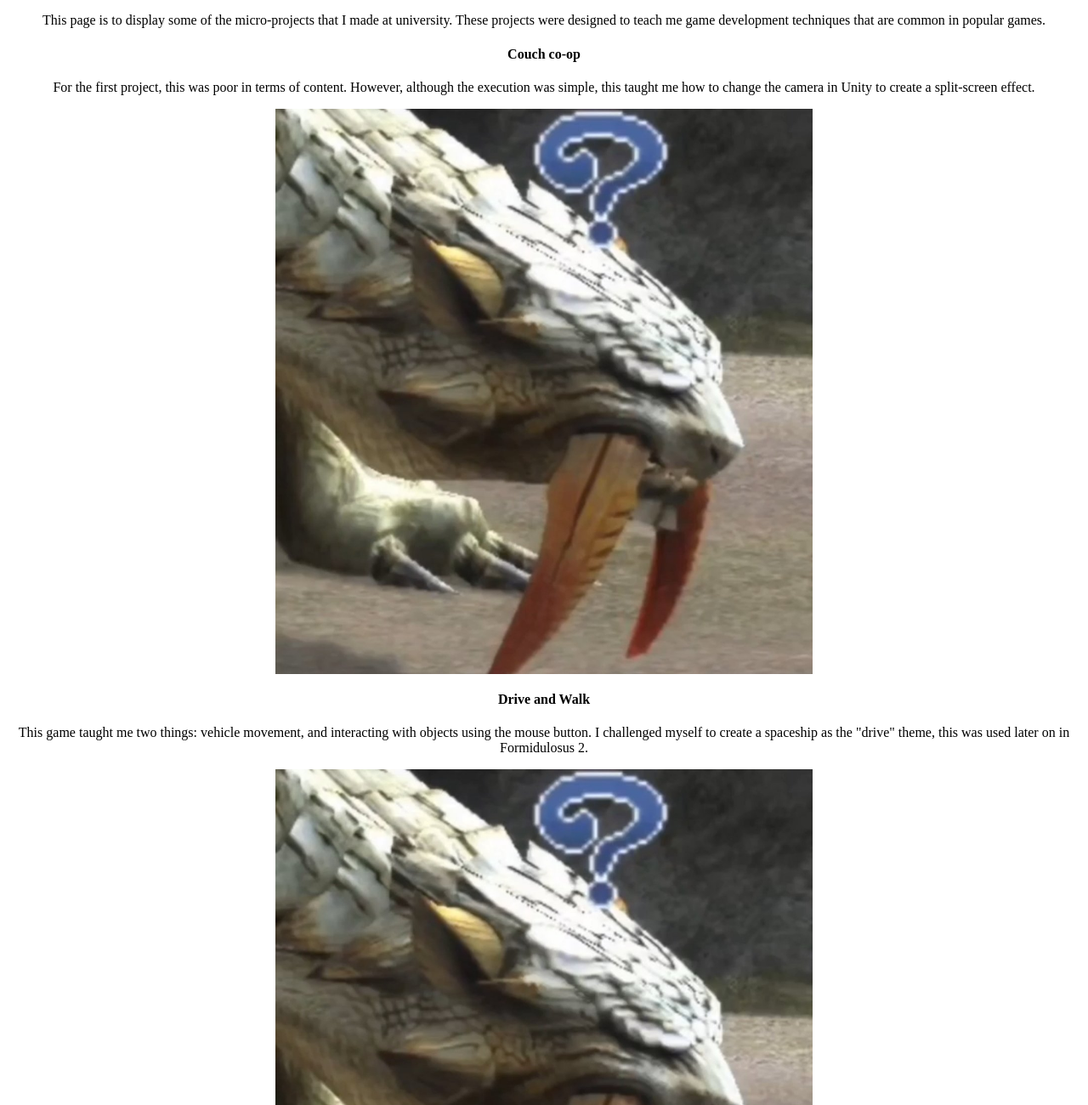
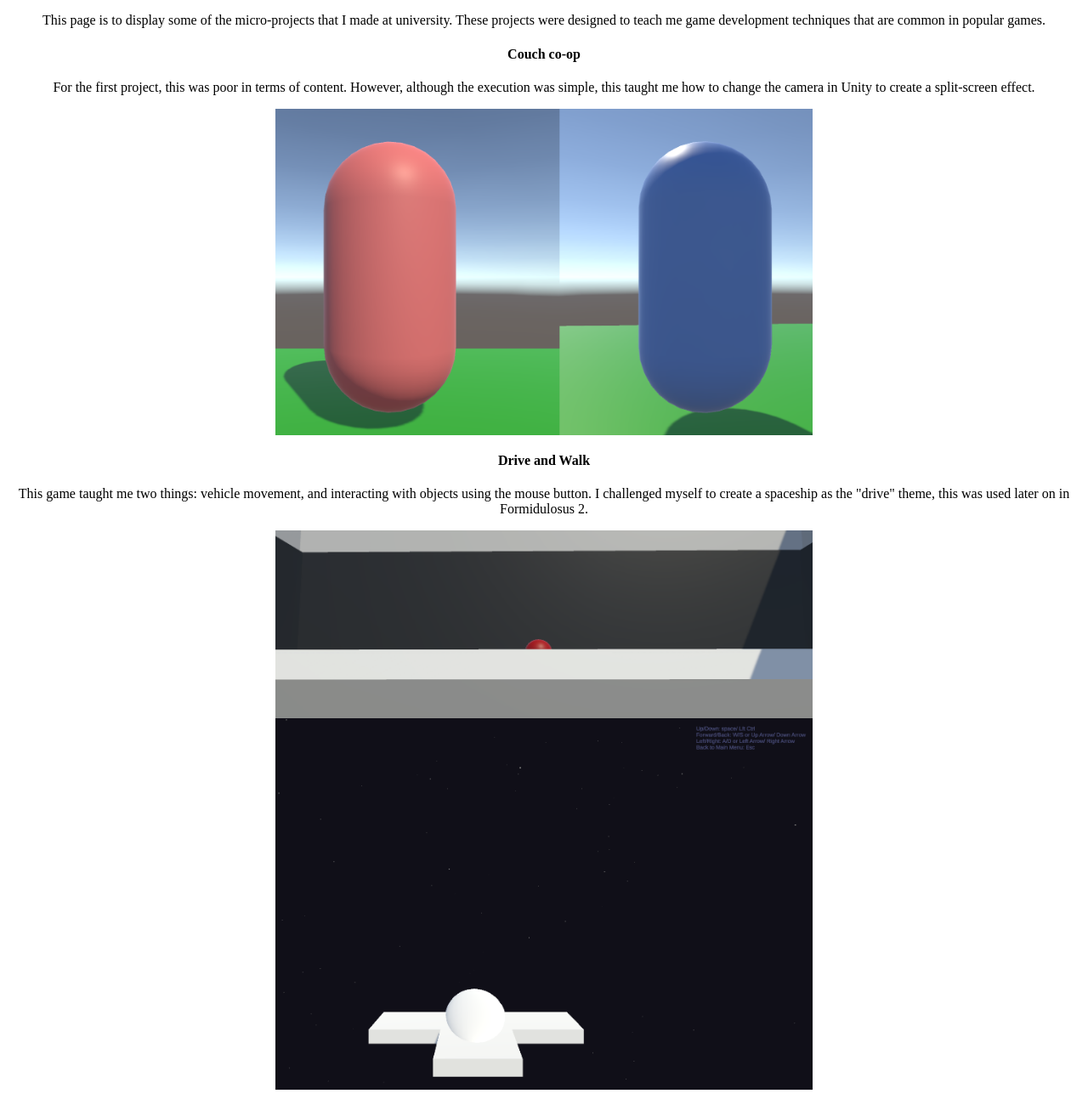
Before and after one commit to ApexOuroboros/ApexOuroboros.github.io, a plain HTML site: page Uni.html in a window 1280 px wide. Shown: the part 180-1480 px from the top of the page at 85% size. Drawn offline with Linux system fonts and the light colour scheme.

Commit message:
test image sizes

```diff
--- a/Uni.html
+++ b/Uni.html
@@ -147,14 +147,15 @@
     <p>This page is to display some of the micro-projects that I made at university. These projects were designed to teach me game development techniques that are common in popular games.</p>
     <h4 style="text-align: center;">Couch co-op</h4>
     <p>For the first project, this was poor in terms of content. However, although the execution was simple, this taught me how to change the camera in Unity to create a split-screen effect.</p>
-    <img src="/images/Barioth.jpg" alt="placeholder concept art" class="center">
+    <img src="/UNI/CC_Demo.PNG" alt="Couch co-op" class="center">
     <h4 style="text-align: center;">Drive and Walk</h4>
     <p>This game taught me two things: vehicle movement, and interacting with objects using the mouse button. I challenged myself to create a spaceship as the "drive" theme, this was used later on in Formidulosus 2.</p>
-    <img src="/images/Barioth.jpg" alt="placeholder concept art" class="center">
+    <img src="/UNI/DW1.PNG" alt="Drive" class="center">
+    <img src="/UNI/DW2.PNG" alt="Walk" class="center">
     <h4 style="text-align: center;">You Control the Environment (Not the Player)</h4>
     <p>This was the most challenging assignment. It taught me how to use prefabs, item arrays, and more techneques that I used in later assignments.</p>
     <p>I also learned how to make an isometric game, unlike the traditional 2D and 3D games I was making as part of my assignments.</p>
-    <img src="/images/Barioth.jpg" alt="placeholder concept art" class="center">
+    <img src="/UNI/ZG1.PNG" alt="Control the Environment" class="center">
 
     <!-- Footer Section -->
 
```
Also changed, not shown: contents.html (+1 -1 lines).
